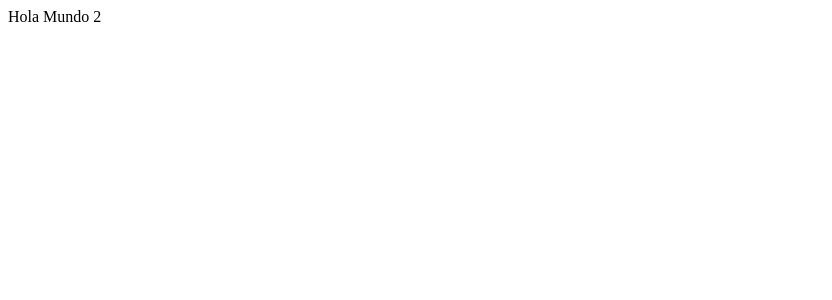
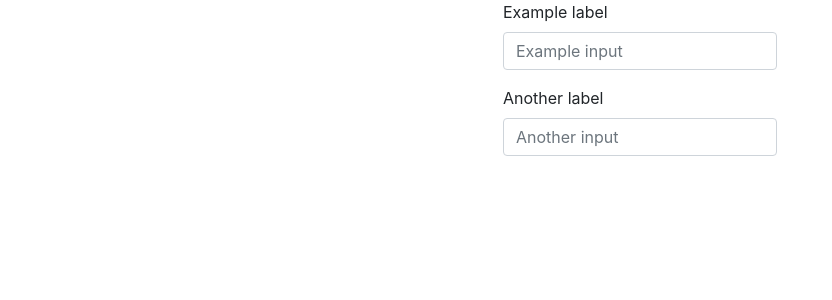
Before and after one commit to BZAMORA1998/ventas-react, a React (Create React App) app: page / in a window 1280 px wide. Shown: the top 300 px of the page, without its empty margins (0-832 px from the left). Built offline with nearby package versions, Linux system fonts and the light colour scheme.

Commit message:
Se prepara entorno

```diff
--- a/package.json
+++ b/package.json
@@ -8,6 +8,7 @@
     "@testing-library/user-event": "^12.8.3",
     "react": "^17.0.2",
     "react-dom": "^17.0.2",
+    "react-router-dom": "^5.2.1",
     "react-scripts": "4.0.3",
     "web-vitals": "^1.1.2"
   },
--- a/public/index.html
+++ b/public/index.html
@@ -10,21 +10,22 @@
       content="Web site created using create-react-app"
     />
     <link rel="apple-touch-icon" href="%PUBLIC_URL%/logo192.png" />
-    <!--
-      manifest.json provides metadata used when your web app is installed on a
-      user's mobile device or desktop. See https://developers.google.com/web/fundamentals/web-app-manifest/
-    -->
     <link rel="manifest" href="%PUBLIC_URL%/manifest.json" />
-    <!--
-      Notice the use of %PUBLIC_URL% in the tags above.
-      It will be replaced with the URL of the `public` folder during the build.
-      Only files inside the `public` folder can be referenced from the HTML.
+    <script src="https://use.fontawesome.com/releases/v5.15.4/js/all.js" data-auto-replace-svg="nest"></script>
 
-      Unlike "/favicon.ico" or "favicon.ico", "%PUBLIC_URL%/favicon.ico" will
-      work correctly both with client-side routing and a non-root public URL.
-      Learn how to configure a non-root public URL by running `npm run build`.
-    -->
-    <title>React App</title>
+    <!-- Latest compiled and minified CSS -->
+    <link rel="stylesheet" href="https://maxcdn.bootstrapcdn.com/bootstrap/4.5.2/css/bootstrap.min.css">
+    <!-- jQuery library -->
+    <script src="https://ajax.googleapis.com/ajax/libs/jquery/3.5.1/jquery.min.js"></script>
+    <!-- Popper JS -->
+    <script src="https://cdnjs.cloudflare.com/ajax/libs/popper.js/1.16.0/umd/popper.min.js"></script>
+    <!-- Latest compiled JavaScript -->
+    <script src="https://maxcdn.bootstrapcdn.com/bootstrap/4.5.2/js/bootstrap.min.js"></script>
+    <link rel="preconnect" href="https://fonts.gstatic.com">
+    <link href="https://fonts.googleapis.com/css2?family=Roboto:wght@300;400;500&display=swap" rel="stylesheet">
+    <link href="https://fonts.googleapis.com/icon?family=Material+Icons" rel="stylesheet">
+
+    <title>Ventas</title>
   </head>
   <body>
     <noscript>You need to enable JavaScript to run this app.</noscript>
--- a/src/App.js
+++ b/src/App.js
@@ -1,7 +1,16 @@
+import React from "react";
+import {BrowserRouter as Router,Switch,Route} from 'react-router-dom'
+import Login from "./componente/page/Login/Login";
 
 function App() {
+
   return (
-    <div>Hola Mundo 2</div>
+    <Router>
+      <Switch>
+        <Route exact path="/" component={Login}></Route>
+        <Route exact path="/login" component={Login}></Route>
+      </Switch>
+    </Router>
   );
 }
 
--- /dev/null
+++ b/src/componente/page/Login/Login.css
@@ -0,0 +1,25 @@
+.login-container {
+    width: 100vw;
+    height: 100vh;
+    background: #43C6AC;
+    background: -webkit-linear-gradient(to right, #191654, #43C6AC);
+    background: linear-gradient(to right, #191654, #43C6AC);
+}
+
+.eye{
+    position: absolute;
+    margin-left: 80%;
+    margin-top: -30px;
+    border: none;
+    background-color: transparent;
+}
+
+@media (max-width: 575.98px) {
+    .card{
+        min-width:70% !important;
+    }
+
+    .eye{
+        margin-left: 80%;
+    }
+}
--- /dev/null
+++ b/src/componente/page/Login/Login.js
@@ -0,0 +1,22 @@
+import { Fragment } from "react";
+
+const Login=()=>{
+    return (
+        <Fragment>
+            <div className="container-fluid login-container d-flex flex-wrap justify-content-center align-content-center">
+                <form>
+                        <div className="form-group">
+                            <label htmlFor="formGroupExampleInput">Example label</label>
+                            <input type="text" className="form-control" id="formGroupExampleInput" placeholder="Example input"></input>
+                        </div>
+                        <div className="form-group">
+                            <label htmlFor="formGroupExampleInput2">Another label</label>
+                            <input type="text" className="form-control" id="formGroupExampleInput2" placeholder="Another input"></input>
+                        </div>
+                </form>
+            </div>
+        </Fragment>
+    );
+}
+
+export default Login;
--- a/src/index.js
+++ b/src/index.js
@@ -9,8 +9,4 @@ ReactDOM.render(
   </React.StrictMode>,
   document.getElementById('root')
 );
-
-// If you want to start measuring performance in your app, pass a function
-// to log results (for example: reportWebVitals(console.log))
-// or send to an analytics endpoint. Learn more: https://bit.ly/CRA-vitals
 reportWebVitals();
```
Also changed, not shown: 1 other file (tests, documents, lock files or other folders).
